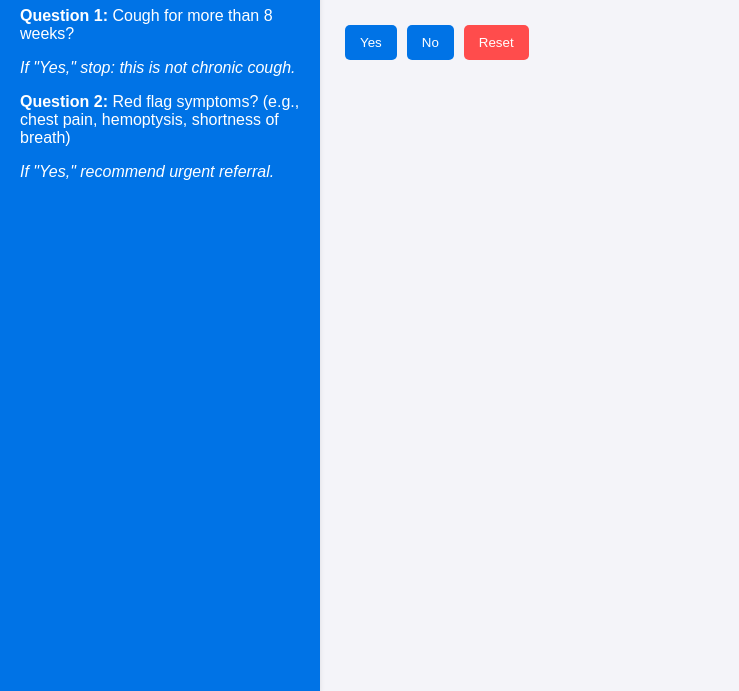
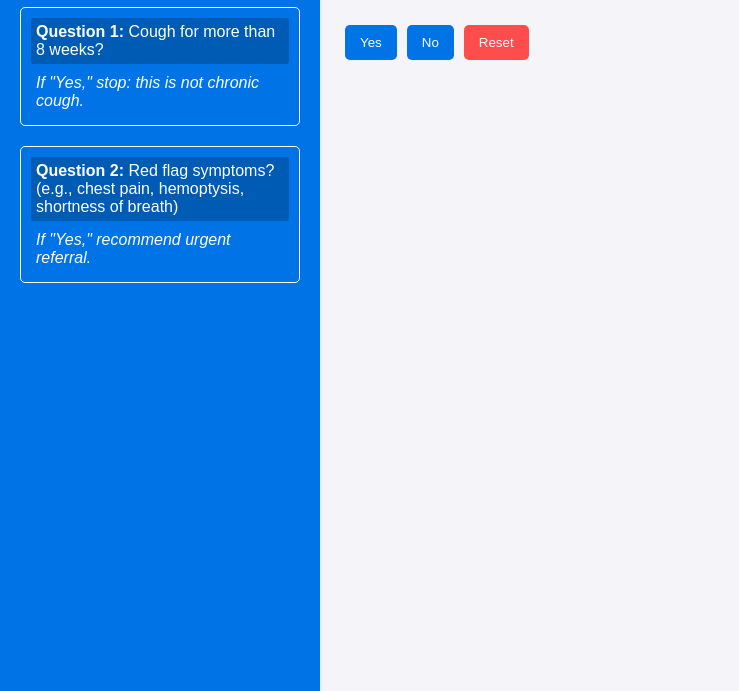
Before and after one commit to mmatuszk/chroniccough, a plain HTML site: page v2.html in a window 1280 px wide. Shown: the part 109-800 px from the top of the page, without its empty margins (0-739 px from the left). Drawn offline with Linux system fonts and the light colour scheme.

Commit message:
added box around q1 and q2

```diff
--- a/v2.html
+++ b/v2.html
@@ -22,9 +22,22 @@
         .sidebar h2 {
             color: #f4f4f9;
         }
-        .sidebar p {
-            margin-bottom: 15px;
-            font-size: 1em;
+        .sidebar .box {
+            margin-bottom: 20px;
+            padding: 10px;
+            border: 1px solid white;
+            border-radius: 5px;
+        }
+        .sidebar .question {
+            background-color: #005bb5;
+            padding: 5px;
+            margin-bottom: 5px;
+            border-radius: 3px;
+        }
+        .sidebar .answer {
+            background-color: #0073e6;
+            padding: 5px;
+            border-radius: 3px;
         }
         .main-content {
             flex: 1;
@@ -75,10 +88,14 @@
 <body>
     <div class="sidebar">
         <h2>Chronic Cough Algorithm</h2>
-        <p><strong>Question 1:</strong> Cough for more than 8 weeks?</p>
-        <p><em>If "Yes," stop: this is not chronic cough.</em></p>
-        <p><strong>Question 2:</strong> Red flag symptoms? (e.g., chest pain, hemoptysis, shortness of breath)</p>
-        <p><em>If "Yes," recommend urgent referral.</em></p>
+        <div class="box">
+            <div class="question"><strong>Question 1:</strong> Cough for more than 8 weeks?</div>
+            <div class="answer"><em>If "Yes," stop: this is not chronic cough.</em></div>
+        </div>
+        <div class="box">
+            <div class="question"><strong>Question 2:</strong> Red flag symptoms? (e.g., chest pain, hemoptysis, shortness of breath)</div>
+            <div class="answer"><em>If "Yes," recommend urgent referral.</em></div>
+        </div>
     </div>
     <div class="main-content">
         <h2>Decision Path</h2>
```
